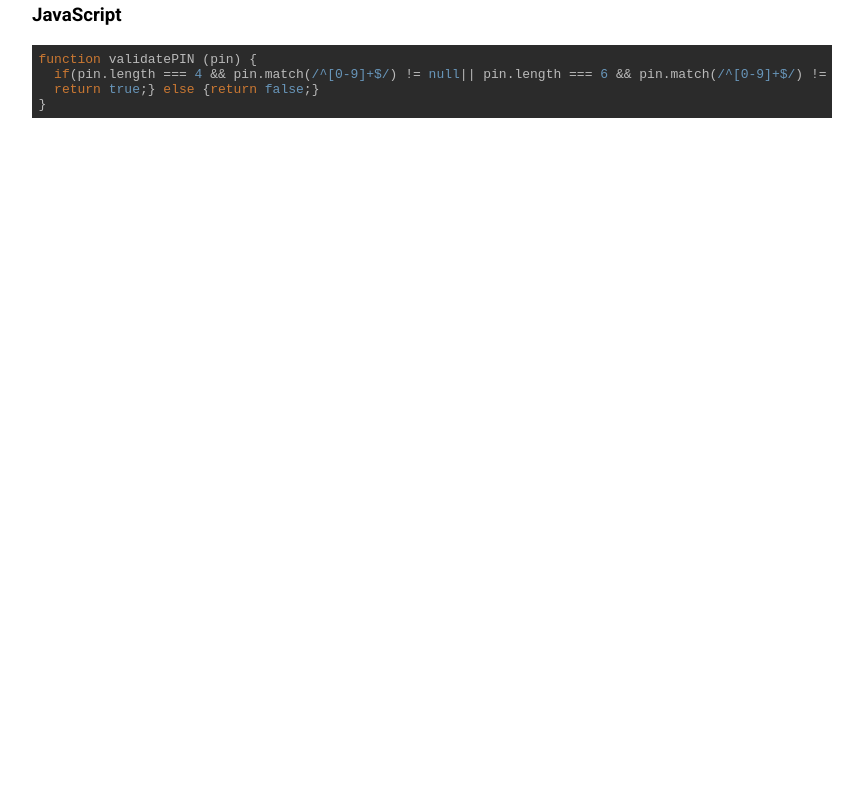
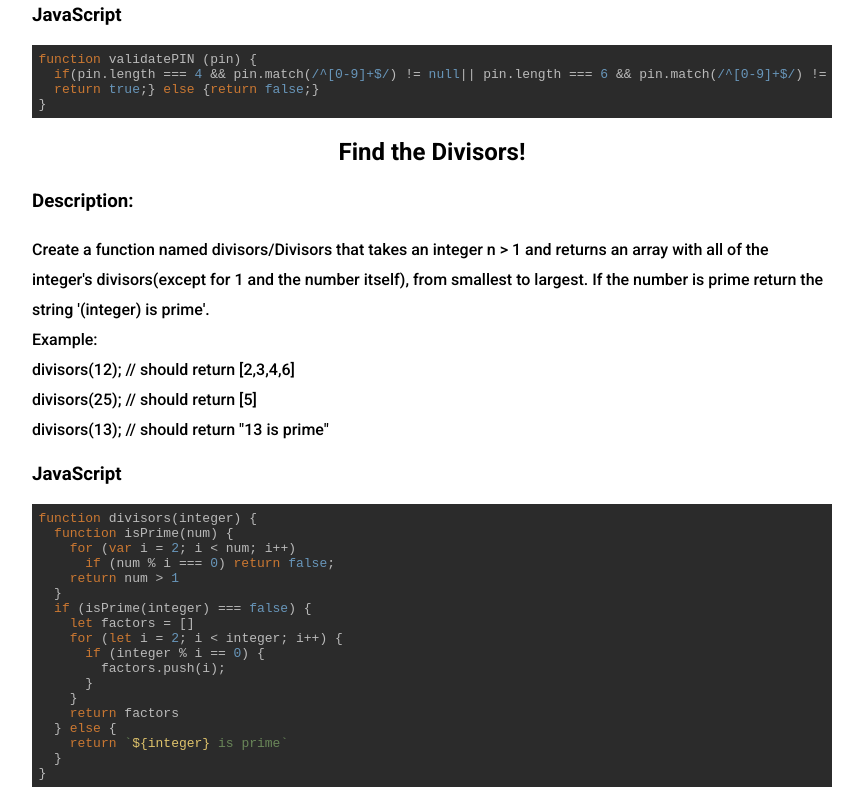
Before and after one commit to donovanodom/codewars, a React (Create React App) app: page / in a window 1280 px wide. Shown: the part 5391-6191 px from the top of the page, without its empty margins (208-1071 px from the left). Before the commit the page ends 5522 px from the top, so only its background shows below. Built offline with nearby package versions, Linux system fonts and the light colour scheme.

Commit message:
Added Find the Divisors

```diff
--- a/src/Kata1.js
+++ b/src/Kata1.js
@@ -377,6 +377,51 @@ export const RegexValidatePINCode = () => {
   );
 };
 
+export const FindTheDivisors = () => {
+  const code = `function divisors(integer) {
+  function isPrime(num) {
+    for (var i = 2; i < num; i++)
+      if (num % i === 0) return false;
+    return num > 1
+  }
+  if (isPrime(integer) === false) {
+    let factors = []
+    for (let i = 2; i < integer; i++) {
+      if (integer % i == 0) {
+        factors.push(i);
+      }
+    }
+    return factors
+  } else {
+    return \`\${integer} is prime\`\
+  }
+}`;
+  return (
+    <>
+      <h2 className="title">Find the Divisors!</h2>
+      <div className="description">
+        <h3>Description:</h3>
+        Create a function named divisors/Divisors that takes an integer n > 1
+        and returns an array with all of the integer's divisors(except for 1 and
+        the number itself), from smallest to largest. If the number is prime
+        return the string '(integer) is prime'.
+        <br />
+        Example:
+        <br />
+        divisors(12); // should return [2,3,4,6]
+        <br />
+        divisors(25); // should return [5]
+        <br />
+        divisors(13); // should return "13 is prime"
+      </div>
+      <h3>JavaScript</h3>
+      <SyntaxHighlighter language={"javascript"} style={darcula}>
+        {code}
+      </SyntaxHighlighter>
+    </>
+  );
+};
+
 const Kata1 = () => {
   return (
     <>
@@ -389,6 +434,7 @@ const Kata1 = () => {
       <TheHashtagGenerator />
       <FindTheNextPerfectSquare />
       <RegexValidatePINCode />
+      <FindTheDivisors />
     </>
   );
 };
```
